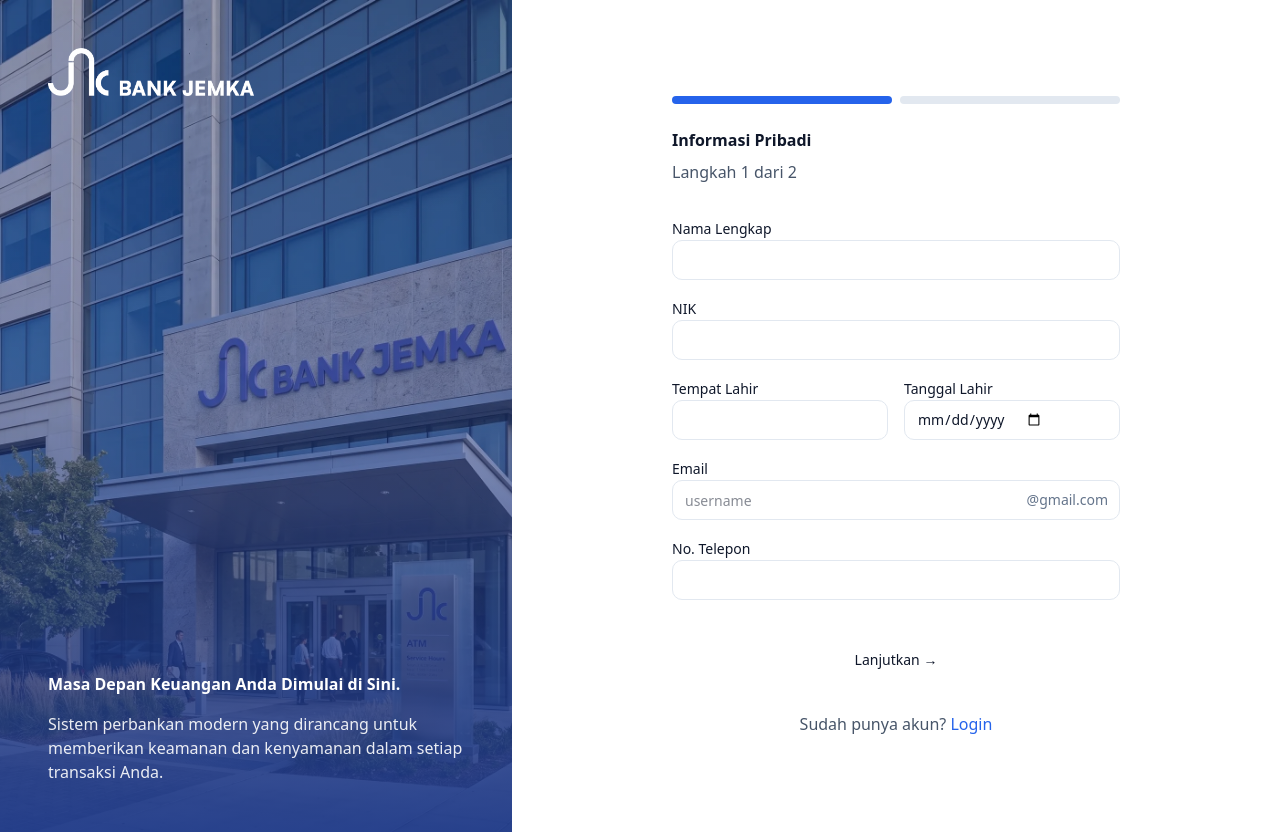
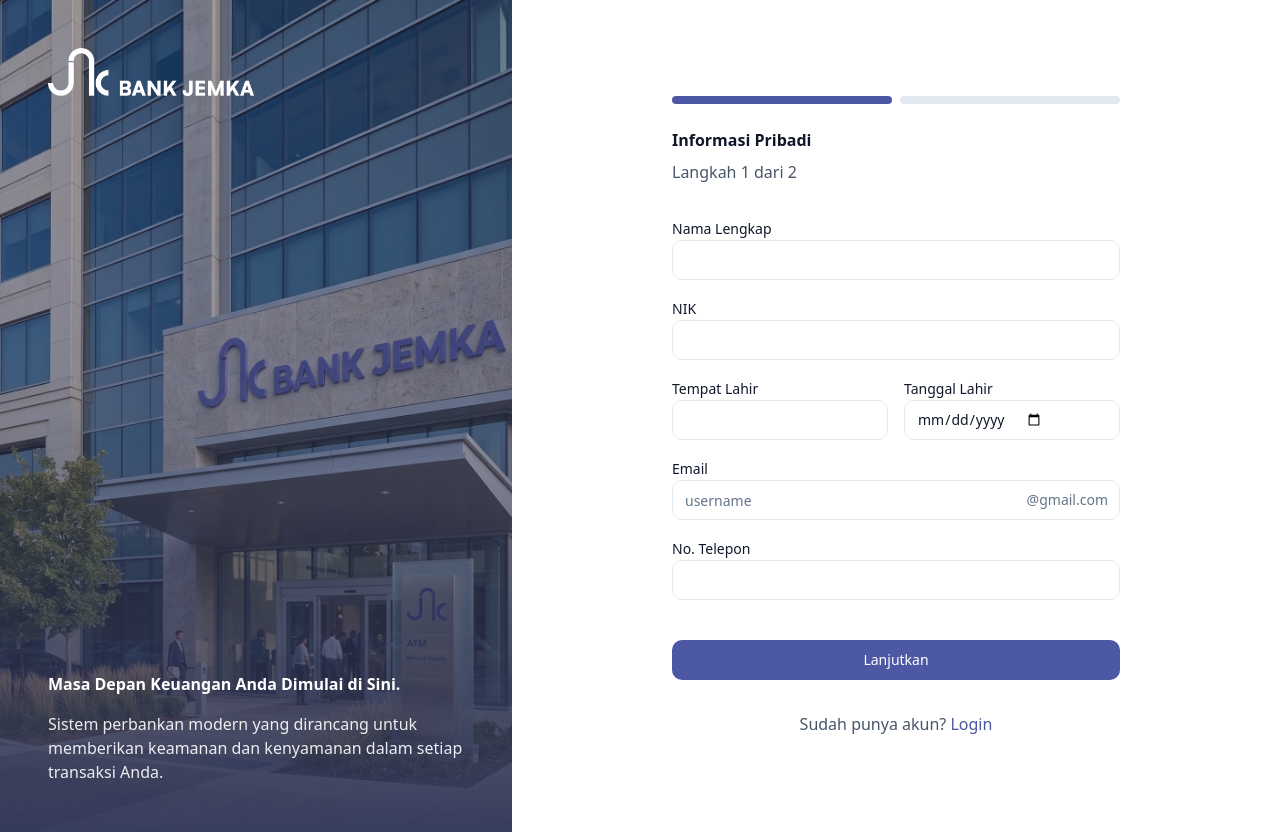
Before and after one commit to syhrlf-e/Bank-Jemka, a React (Vite) app: page /register in a window 1280 px wide. Built offline with nearby package versions, Linux system fonts and the light colour scheme; a web font is replaced by a local one.

Commit message:
fix: restore primary color mapping in tailwind v4 and remove hardcoded colors

```diff
--- a/src/pages/auth/Register.jsx
+++ b/src/pages/auth/Register.jsx
@@ -6,6 +6,7 @@ import AuthLayout from "@/components/layout/AuthLayout";
 import { Button } from "@/components/ui/button";
 import { Input } from "@/components/ui/input";
 import { Label } from "@/components/ui/label";
+import { fetchApi } from "@/lib/api";
 
 export default function Register() {
   const [step, setStep] = useState(1);
@@ -215,8 +216,8 @@ export default function Register() {
               {errors.phone && <p className="text-body-sm text-danger">{errors.phone}</p>}
             </div>
 
-            <Button type="button" onClick={handleNext} className="w-full mt-6">
-              Lanjutkan &rarr;
+            <Button type="button" onClick={handleNext} className="w-full mt-6 bg-primary text-primary-foreground hover:bg-primary/90">
+              Lanjutkan
             </Button>
           </>
         ) : (
--- a/src/pages/auth/UserLogin.jsx
+++ b/src/pages/auth/UserLogin.jsx
@@ -1,10 +1,12 @@
 import { useState } from "react";
 import { Link, useNavigate } from "react-router-dom";
 import { Eye, EyeOff } from "lucide-react";
+import { toast } from "sonner";
 import AuthLayout from "@/components/layout/AuthLayout";
 import { Button } from "@/components/ui/button";
 import { Input } from "@/components/ui/input";
 import { Label } from "@/components/ui/label";
+import { fetchApi } from "@/lib/api";
 
 export default function UserLogin() {
   const [showPassword, setShowPassword] = useState(false);
@@ -16,24 +18,34 @@ export default function UserLogin() {
   const validate = () => {
     const newErrors = {};
     if (!formData.username) newErrors.username = "Username wajib diisi";
-    else if (formData.username.length < 3) newErrors.username = "Minimal 3 karakter";
-
     if (!formData.password) newErrors.password = "Password wajib diisi";
-    else if (formData.password.length < 6) newErrors.password = "Minimal 6 karakter";
 
     setErrors(newErrors);
     return Object.keys(newErrors).length === 0;
   };
 
-  const handleSubmit = (e) => {
+  const handleSubmit = async (e) => {
     e.preventDefault();
     if (!validate()) return;
 
     setIsLoading(true);
-    setTimeout(() => {
+    try {
+      const { response, data } = await fetchApi("/api/auth/login", {
+        method: "POST",
+        body: JSON.stringify(formData),
+      });
+
+      if (response.ok && data.success) {
+        toast.success(data.message || "Login berhasil!");
+        navigate("/dashboard");
+      } else {
+        toast.error(data.message || "Login gagal, username atau password salah.");
+      }
+    } catch (error) {
+      toast.error("Terjadi kesalahan jaringan, silakan coba lagi.");
+    } finally {
       setIsLoading(false);
-      navigate("/dashboard");
-    }, 1000);
+    }
   };
 
   return (
--- a/src/styles/globals.css
+++ b/src/styles/globals.css
@@ -4,16 +4,16 @@
   --font-sans: "Satoshi", ui-sans-serif, system-ui, sans-serif;
   --font-mono: ui-monospace, SFMono-Regular, Menlo, Monaco, Consolas, "Liberation Mono", "Courier New", monospace;
 
-  --color-primary-50: #eff6ff;
-  --color-primary-100: #dbeafe;
-  --color-primary-200: #bfdbfe;
-  --color-primary-300: #93c5fd;
-  --color-primary-400: #60a5fa;
-  --color-primary-500: #3b82f6;
-  --color-primary-600: #2563eb;
-  --color-primary-700: #1d4ed8;
-  --color-primary-800: #1e40af;
-  --color-primary-900: #1e3a8a;
+  --color-primary-50: #eef0f6;
+  --color-primary-100: #e0e3ef;
+  --color-primary-200: #c5ccdf;
+  --color-primary-300: #a2afca;
+  --color-primary-400: #7a8cb0;
+  --color-primary-500: #5b6f9a;
+  --color-primary-600: #4c58a4;
+  --color-primary-700: #3f4a86;
+  --color-primary-800: #353f6e;
+  --color-primary-900: #2f3657;
 
   --color-neutral-0: #ffffff;
   --color-neutral-50: #f8fafc;
@@ -41,6 +41,26 @@
   --radius-md: 10px;
   --radius-lg: 16px;
   --radius-xl: 24px;
+
+  --color-primary: var(--primary);
+  --color-primary-foreground: var(--primary-foreground);
+  --color-secondary: var(--secondary);
+  --color-secondary-foreground: var(--secondary-foreground);
+  --color-muted: var(--muted);
+  --color-muted-foreground: var(--muted-foreground);
+  --color-accent: var(--accent);
+  --color-accent-foreground: var(--accent-foreground);
+  --color-destructive: var(--destructive);
+  --color-destructive-foreground: var(--destructive-foreground);
+  --color-background: var(--background);
+  --color-foreground: var(--foreground);
+  --color-card: var(--card);
+  --color-card-foreground: var(--card-foreground);
+  --color-popover: var(--popover);
+  --color-popover-foreground: var(--popover-foreground);
+  --color-border: var(--border);
+  --color-input: var(--input);
+  --color-ring: var(--ring);
 }
 
 @layer base {
```
